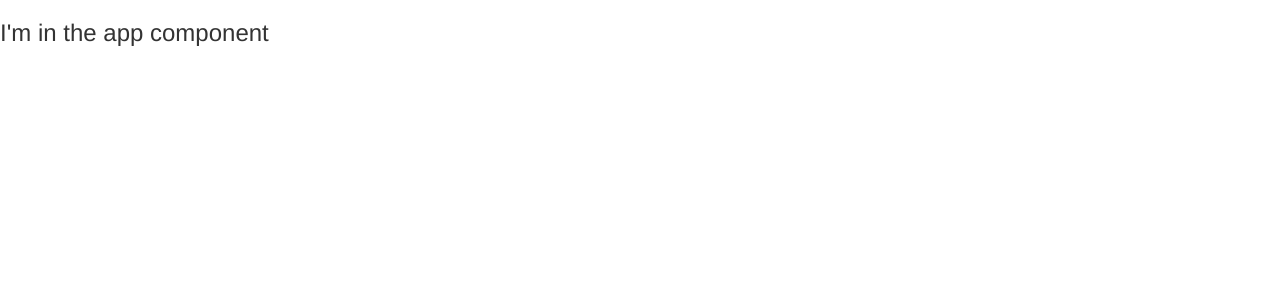
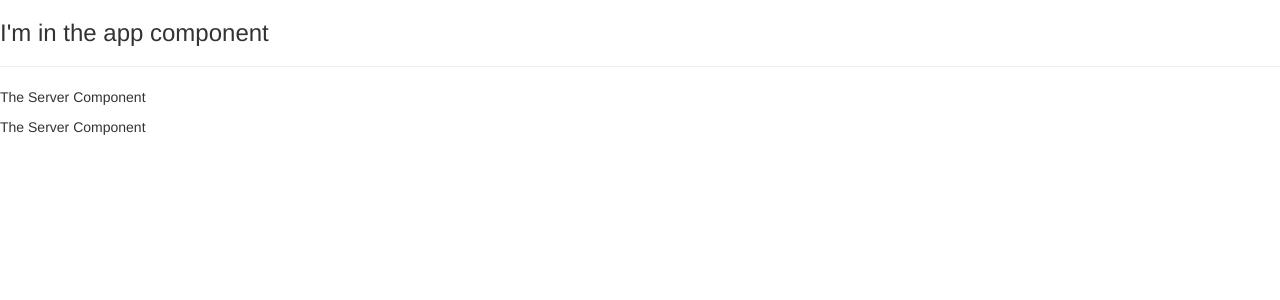
Before and after one commit to SeanTumulakNguyen/Angular-Complete-Guide, an Angular app: page / in a window 1280 px wide. Shown: the top 300 px of the page. Built offline with nearby package versions, Linux system fonts and the light colour scheme.

Commit message:
nesting components

```diff
--- a/src/app/app.component.html
+++ b/src/app/app.component.html
@@ -1 +1,5 @@
 <h3>I'm in the app component</h3>
+
+<hr>
+
+<app-servers></app-servers>
--- a/src/app/app.module.ts
+++ b/src/app/app.module.ts
@@ -5,9 +5,10 @@
 
 import { AppComponent } from "./app.component";
 import { ServerComponent } from "./server/server.component";
+import { ServersComponent } from './servers/servers.component';
 
 @NgModule({
-  declarations: [AppComponent, ServerComponent],
+  declarations: [AppComponent, ServerComponent, ServersComponent],
   imports: [BrowserModule, FormsModule],
   providers: [],
   bootstrap: [AppComponent],
--- /dev/null
+++ b/src/app/servers/servers.component.html
@@ -0,0 +1,2 @@
+<app-server></app-server>
+<app-server></app-server>
--- /dev/null
+++ b/src/app/servers/servers.component.ts
@@ -0,0 +1,15 @@
+import { Component, OnInit } from '@angular/core';
+
+@Component({
+  selector: 'app-servers',
+  templateUrl: './servers.component.html',
+  styleUrls: ['./servers.component.css']
+})
+export class ServersComponent implements OnInit {
+
+  constructor() { }
+
+  ngOnInit(): void {
+  }
+
+}
```
Also changed, not shown: src/app/servers/servers.component.css (added).
